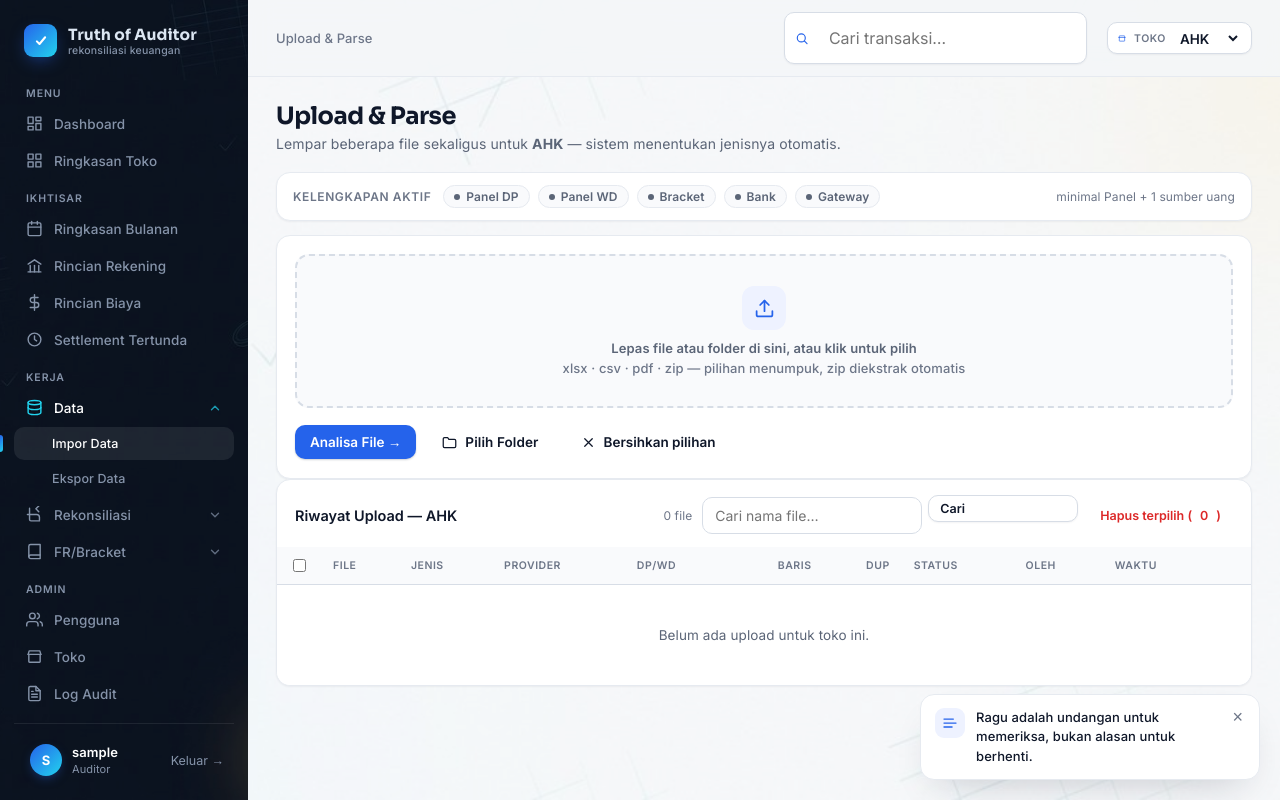
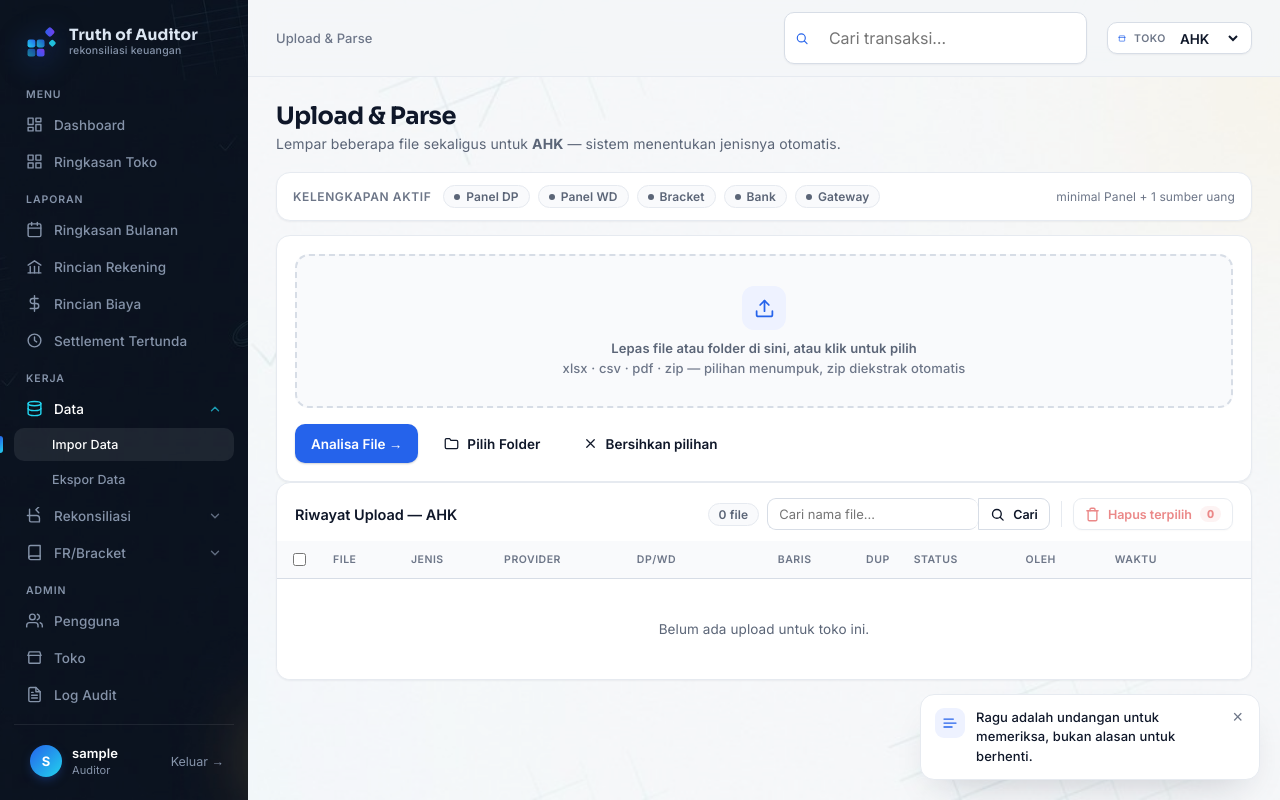
Before and after one commit to macerendi-art/Truth-of-auditor, a Django app: page /upload/ in a window 1280 px wide. Run offline with Django 5.2, Linux system fonts and the light colour scheme; the visitor is signed in with stand-in values (Sample User, id 1); data comes from the database, SQL or seed files in the repository; data that the repository does not hold is empty.

Commit message:
feat(ui): logo konstelasi kotak (animasi CSS halus) + sec 'Laporan' + sistem tombol seragam 39/32px + toolbar riwayat + kolom rekening terkunci
- Logo: grid 2x2 teal→biru + aksen violet, 2 kotak terbang rotate45 float
  (prefers-reduced-motion aman); referensi gaya DataImpulse, tanpa GIF/raster.
- Akar tombol tak simetris TERUKUR: input 39px vs .btn.primary 34 (border:none)
  vs .btn 36 → min-height 39, primary border transparan, .btn.sm 32, :disabled.
- Toolbar Riwayat Upload: chip jumlah + searchbox menyatu (.ctl-sm) + hapus ber-badge.
- Rekening: lebar kolom numerik dikunci (angka rapat di bawah header), th.num nowrap.

Co-Authored-By: Claude Opus 4.8 <noreply@anthropic.com>

```diff
--- a/web/templates/web/app_base.html
+++ b/web/templates/web/app_base.html
@@ -44,9 +44,13 @@ h1,h2,h3,.disp{font-family:'Sora',sans-serif;letter-spacing:-.02em}
 .side::before{content:"";position:absolute;inset:0;z-index:-1;pointer-events:none;border-radius:inherit;
   background:url("{% static 'web/img/bg-sidebar.jpg' %}") bottom center/cover no-repeat;opacity:.6}
 .side .brand{display:flex;align-items:center;gap:11px;padding:6px 10px 18px;font-family:'Sora';font-weight:700;font-size:15.5px}
-.side .brand .logo{width:33px;height:33px;border-radius:9px;background:var(--grad);display:grid;place-items:center;
-  box-shadow:0 6px 18px -6px rgba(37,99,235,.7);flex-shrink:0}
-.side .brand .logo svg{width:18px;height:18px;color:#fff}
+.side .brand .logo{width:34px;height:34px;flex-shrink:0;filter:drop-shadow(0 5px 14px rgba(37,99,235,.5))}
+.side .brand .logo svg{width:100%;height:100%;display:block}
+/* mark "konstelasi kotak": grid = buku besar tersusun, kotak terbang = transaksi menuju tempatnya */
+.side .brand .logo .fly{transform-box:fill-box;transform-origin:center;rotate:45deg;animation:lgFly 6s ease-in-out infinite}
+.side .brand .logo .fly.f2{animation-duration:7.5s;animation-delay:-2.8s}
+@keyframes lgFly{0%,100%{translate:0 0}50%{translate:0 -1.7px}}
+@media (prefers-reduced-motion:reduce){.side .brand .logo .fly{animation:none}}
 .side .brand small{display:block;font-family:'Inter';font-weight:500;font-size:10.5px;color:var(--side-muted);letter-spacing:.02em}
 .side .sec{font-size:10.5px;text-transform:uppercase;letter-spacing:.09em;color:var(--side-muted);padding:12px 12px 6px;font-weight:600}
 .side a.link{position:relative;display:flex;align-items:center;gap:11px;padding:9px 12px;border-radius:10px;
@@ -167,14 +171,16 @@ a.card.stat.click{display:flex;flex-direction:column;gap:8px}
   display:inline-grid;place-items:center;font-weight:700;font-size:12px;flex-shrink:0}
 
 /* ---- BUTTON ---- */
-.btn{display:inline-flex;align-items:center;gap:8px;padding:9px 15px;border-radius:10px;font-family:inherit;
+/* Tinggi kontrol seragam: input/select natural 39px — tombol WAJIB sama supaya
+   baris filter simetris di semua halaman (audit tombol, paket G). */
+.btn{display:inline-flex;align-items:center;justify-content:center;gap:8px;padding:8px 15px;min-height:39px;border-radius:10px;font-family:inherit;
   font-size:13.5px;font-weight:600;cursor:pointer;border:1px solid var(--line-2);background:var(--panel);color:var(--ink);
   box-shadow:var(--shadow);transition:background .14s,box-shadow .14s}
 .btn svg{width:15px;height:15px}
 .btn:hover{background:var(--panel-2)}
-.btn.primary{border:none;background:var(--brand);color:#fff;box-shadow:0 1px 2px rgba(15,23,42,.2)}
+.btn.primary{border:1px solid transparent;background:var(--brand);color:#fff;box-shadow:0 1px 2px rgba(15,23,42,.2)}
 .btn.primary:hover{background:#1d4fd7}
-.btn.sm{padding:5px 11px;font-size:12.5px;border-radius:10px}
+.btn.sm{padding:4px 11px;font-size:12.5px;border-radius:9px;min-height:32px}
 .btn.ghost{background:transparent;box-shadow:none;border-color:transparent}
 .btn.ghost:hover{background:var(--panel-2)}
 .btn.danger{color:var(--bad)}
@@ -185,7 +191,18 @@ a.card.stat.click{display:flex;flex-direction:column;gap:8px}
 .btn.is-busy{opacity:.65;pointer-events:none}
 .btn.is-busy:after{content:"";width:13px;height:13px;border:2px solid currentColor;border-right-color:transparent;border-radius:50%;animation:spin .7s linear infinite}
 .btn.htmx-request{opacity:.55;pointer-events:none}
+.btn:disabled{opacity:.55;cursor:not-allowed}
 @keyframes spin{to{transform:rotate(1turn)}}
+
+/* ---- TOOLBAR CARD-HEAD (baris aksi rapi: chip jumlah, search-group, aksi) ---- */
+.card-head .toolbar{display:flex;align-items:center;gap:8px;flex-wrap:wrap;justify-content:flex-end}
+.chip-n{font-size:12px;color:var(--muted);background:var(--panel-2);border:1px solid var(--line);border-radius:99px;padding:3px 10px;font-weight:600;white-space:nowrap}
+.searchbox{display:flex;align-items:stretch}
+.searchbox input{border-radius:9px 0 0 9px;border-right:none;min-width:168px}
+.searchbox input:focus{position:relative;z-index:1}
+.searchbox .btn{border-radius:0 9px 9px 0;box-shadow:none}
+.toolbar .vr{width:1px;align-self:stretch;background:var(--line);margin:3px 3px}
+.btn .cnt{font-size:11px;font-weight:800;background:var(--bad-bg);color:var(--bad);border-radius:99px;padding:1px 7px;font-variant-numeric:tabular-nums}
 
 /* ---- FORM ---- */
 label{display:block;font-size:13px;color:var(--muted);margin-bottom:6px;font-weight:500}
@@ -194,6 +211,8 @@ input,select,.f{width:100%;padding:9px 12px;border:1px solid var(--line-2);borde
   font-size:14px;background:var(--panel);color:var(--ink);transition:border-color .14s,box-shadow .14s}
 input:focus,select.f:focus,.f:focus{outline:none;border-color:var(--brand);box-shadow:0 0 0 3px rgba(37,99,235,.14)}
 input[type=checkbox],input[type=radio]{width:auto;accent-color:var(--brand)}
+/* input kompak utk toolbar card-head (serasi .btn.sm 32px) */
+input.ctl-sm{width:auto;min-height:32px;padding:4px 11px;font-size:13px;border-radius:9px}
 .row{display:flex;gap:12px;flex-wrap:wrap;align-items:flex-end}.row>*{flex:1;min-width:150px}
 .row>.btn{flex:0 0 auto;margin-bottom:14px}
 
@@ -229,7 +248,7 @@ tbody tr:hover{background:var(--panel-2)}
 tbody tr:hover td:first-child{box-shadow:inset 3px 0 0 var(--brand)}
 table.flush{border:none} table.flush thead th{background:none;position:static}
 .r{text-align:right}
-th.num,td.num{text-align:right}
+th.num,td.num{text-align:right} th.num{white-space:nowrap}
 .th-sort{color:inherit;display:inline-flex;align-items:center;gap:3px}
 .th-sort:hover{color:var(--ink)}
 .twrap.tall,.table-wrap.tall{max-height:72vh;overflow:auto}
@@ -394,7 +413,18 @@ tr.htmx-swapping td{opacity:.35;transition:opacity .15s}
 <div class="shell">
 <aside class="side" id="sidebar">
   <div class="brand">
-    <span class="logo"><svg viewBox="0 0 24 24" fill="none" stroke="currentColor" stroke-width="2.7" stroke-linecap="round" stroke-linejoin="round"><path d="M6.5 12.5l3.5 3.5 7.5-9"/></svg></span>
+    <span class="logo" aria-hidden="true"><svg viewBox="0 0 48 48" fill="none">
+      <defs>
+        <linearGradient id="lgA" x1="0" y1="1" x2="1" y2="0"><stop offset="0" stop-color="#22d3ee"/><stop offset="1" stop-color="#2563eb"/></linearGradient>
+        <linearGradient id="lgB" x1="0" y1="1" x2="1" y2="0"><stop offset="0" stop-color="#2563eb"/><stop offset="1" stop-color="#7c3aed"/></linearGradient>
+      </defs>
+      <rect x="5" y="22" width="11" height="11" rx="3" fill="url(#lgA)"/>
+      <rect x="18" y="22" width="11" height="11" rx="3" fill="url(#lgA)" opacity=".82"/>
+      <rect x="5" y="35" width="11" height="11" rx="3" fill="url(#lgA)" opacity=".62"/>
+      <rect x="18" y="35" width="11" height="11" rx="3" fill="url(#lgB)"/>
+      <rect class="fly f1" x="31" y="6" width="11" height="11" rx="3" fill="url(#lgB)"/>
+      <rect class="fly f2" x="36" y="24" width="8" height="8" rx="2.2" fill="#22d3ee" opacity=".9"/>
+    </svg></span>
     <span>Truth of Auditor<small>rekonsiliasi keuangan</small></span>
   </div>
   <div class="sec">Menu</div>
@@ -405,7 +435,7 @@ tr.htmx-swapping td{opacity:.35;transition:opacity .15s}
   <a class="link {% if '/tokos' in p %}active{% endif %}" href="{% url 'toko_overview' %}">
     <svg viewBox="0 0 24 24" fill="none" stroke="currentColor" stroke-width="2" stroke-linecap="round" stroke-linejoin="round"><rect x="3" y="3" width="7" height="7"/><rect x="14" y="3" width="7" height="7"/><rect x="14" y="14" width="7" height="7"/><rect x="3" y="14" width="7" height="7"/></svg>Ringkasan Toko</a>
   {% endif %}
-  <div class="sec">Ikhtisar</div>
+  <div class="sec">Laporan</div>
   <a class="link {% if '/bulanan' in p %}active{% endif %}" href="{% url 'monthly_overview' %}">
     <svg viewBox="0 0 24 24" fill="none" stroke="currentColor" stroke-width="2" stroke-linecap="round" stroke-linejoin="round"><rect x="3" y="4" width="18" height="18" rx="2"/><line x1="16" y1="2" x2="16" y2="6"/><line x1="8" y1="2" x2="8" y2="6"/><line x1="3" y1="10" x2="21" y2="10"/></svg>Ringkasan Bulanan</a>
   <a class="link {% if '/rekening' in p %}active{% endif %}" href="{% url 'rekening_breakdown' %}">
--- a/web/templates/web/upload.html
+++ b/web/templates/web/upload.html
@@ -213,16 +213,18 @@
 <div class="card pad0 reveal">
   <div class="card-head">
     <h3>Riwayat Upload — {{ active_toko.name }}</h3>
-    <div style="display:flex;align-items:center;gap:10px">
-      <span class="sub">{{ uploads.paginator.count|intcomma }} file</span>
+    <div class="toolbar">
+      <span class="chip-n">{{ uploads.paginator.count|intcomma }} file</span>
       {% if is_admin_user %}
-      <form method="get" class="row" style="gap:6px;align-items:center">
-        <input name="q" value="{{ q|default:'' }}" placeholder="Cari nama file…"
-               style="max-width:220px" aria-label="Cari nama file">
-        <button class="btn sm" type="submit">Cari</button>
-        {% if q %}<a class="btn sm ghost" href="{% url 'upload' %}">Reset</a>{% endif %}
+      <form method="get" class="searchbox" role="search">
+        <input class="ctl-sm" name="q" value="{{ q|default:'' }}" placeholder="Cari nama file…" aria-label="Cari nama file">
+        <button class="btn sm" type="submit"><svg viewBox="0 0 24 24" fill="none" stroke="currentColor" stroke-width="2.2" stroke-linecap="round"><circle cx="11" cy="11" r="7"/><line x1="21" y1="21" x2="16.3" y2="16.3"/></svg>Cari</button>
       </form>
-      <button type="submit" form="bulkform" class="btn sm ghost danger" id="bulkDelBtn" disabled>Hapus terpilih (<span id="selCount">0</span>)</button>
+      {% if q %}<a class="btn sm ghost" href="{% url 'upload' %}">Reset</a>{% endif %}
+      <span class="vr" aria-hidden="true"></span>
+      <button type="submit" form="bulkform" class="btn sm danger" id="bulkDelBtn" disabled>
+        <svg viewBox="0 0 24 24" fill="none" stroke="currentColor" stroke-width="2.2" stroke-linecap="round" stroke-linejoin="round"><polyline points="3 6 5 6 21 6"/><path d="M19 6v14a2 2 0 0 1-2 2H7a2 2 0 0 1-2-2V6m3 0V4a2 2 0 0 1 2-2h4a2 2 0 0 1 2 2v2"/></svg>
+        Hapus terpilih <span class="cnt" id="selCount">0</span></button>
       {% endif %}
     </div>
   </div>
```
Also changed, not shown: web/templates/web/rekening.html (+6 -4 lines).
